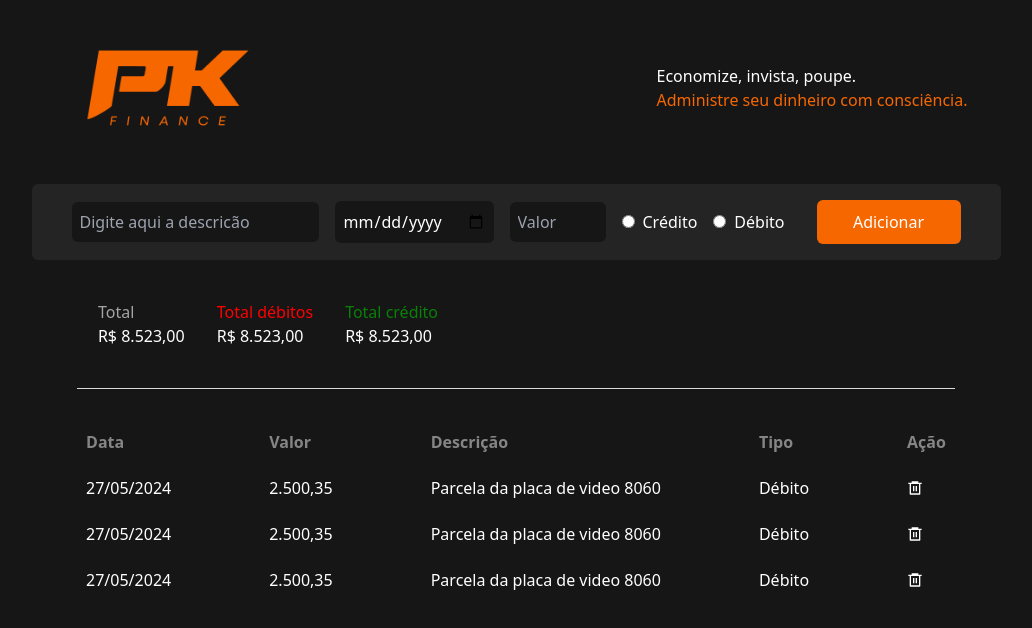
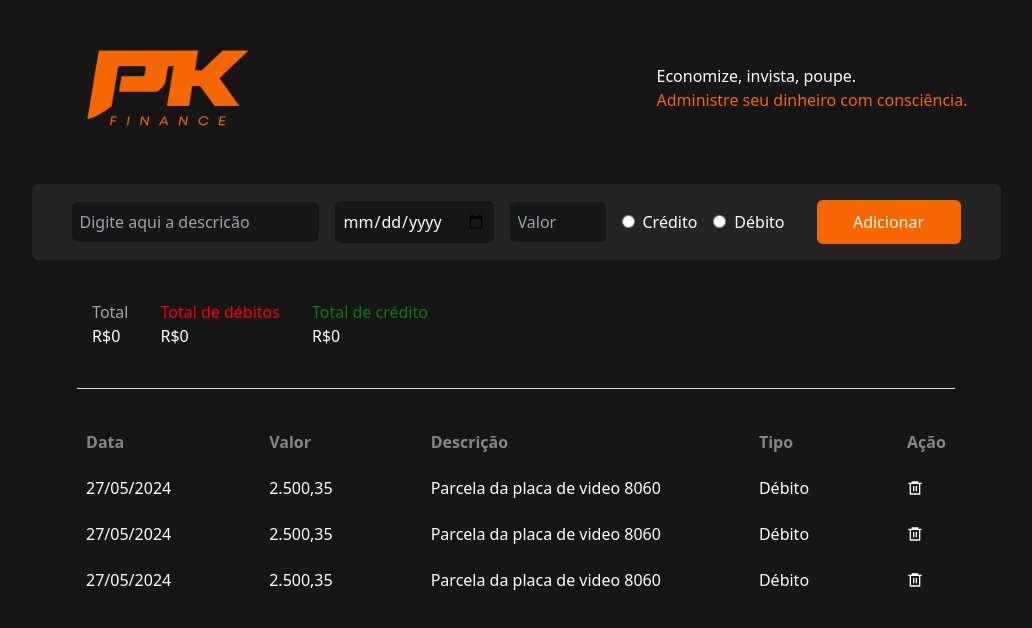
Before and after one commit to gustavogonzag/pk_finance, a React (Vite) app: page / in a window 1280 px wide. Shown: the top 628 px of the page, without its empty margins (124-1156 px from the left). Built offline with nearby package versions, Linux system fonts and the light colour scheme.

Commit message:
feat: insert values in resume

```diff
--- a/src/App.tsx
+++ b/src/App.tsx
@@ -1,14 +1,14 @@
 import Head from "./components/head";
 import SessionAddContent from "./components/sessionAddContent";
-import Resume from './components/resume';
 import List from './components/list';
 
 export default function App() {
   return (
+
+
     <div className="flex flex-wrap flex-col align-center bg-gray-dark min-h-screen">
       <Head />
       <SessionAddContent />
-      <Resume />
       <List />
     </div>
   );
--- a/src/components/resume.tsx
+++ b/src/components/resume.tsx
@@ -1,18 +1,25 @@
-function resume() {
+interface resumeProps {
+    valorTotal: number
+    totalCredito: number
+    totalDebito: number
+}
+
+function resume({valorTotal: valorTotal, totalCredito: totalCredito, totalDebito: totalDebito}: resumeProps) {
+
     return (
-        <div className="flex flex-wrap justify-center mt-10 -ml-28">
+        <div className="flex flex-wrap justify-center mt-10 -ml-32">
             <div className="flex flex-row gap-8 -ml-96">
                 <div>
                     <span className="text-gray-light font-medium">Total <br /></span>
-                    <span className="text-[#FFF] font-medium">R$ 8.523,00</span>
+                    <span className="text-[#FFF] font-medium">R${valorTotal}</span>
                 </div>
                 <div>
-                    <span className="text-[#FF0000] font-medium">Total débitos <br /></span>
-                    <span className="text-[#FFF] font-medium">R$ 8.523,00</span>
+                    <span className="text-[#FF0000] font-medium">Total de débitos <br /></span>
+                    <span className="text-[#FFF] font-medium">R${totalDebito}</span>
                 </div>
                 <div>
-                    <span className="text-[#098007] font-medium">Total crédito <br /></span>
-                    <span className="text-[#FFF] font-medium">R$ 8.523,00</span>
+                    <span className="text-[#098007] font-medium">Total de crédito <br /></span>
+                    <span className="text-[#FFF] font-medium">R${totalCredito}</span>
                 </div>
             </div>
         </div>
--- a/src/components/sessionAddContent.tsx
+++ b/src/components/sessionAddContent.tsx
@@ -1,4 +1,5 @@
-import { useState } from "react";
+import { useEffect, useState } from "react";
+import Resume from "./resume";
 
 function SessionAddContent() {
 
@@ -6,6 +7,15 @@ function SessionAddContent() {
     const [data, setData] = useState<string>("");
     const [valor, setValor] = useState<string>("");
     const [selectedOption, setSelectedOption] = useState<string | null>(null);
+
+    const [valorTotal, setValorTotal] = useState<number>(0);
+    const [totalCredito, setTotalCredito] = useState<number>(0);
+    const [totalDebito, setTotalDebito] = useState<number>(0);
+
+    useEffect(() => {
+        const registrosFinanceiros = JSON.parse(localStorage.getItem('registrosFinanceiros') || '[]');
+        somaValor(registrosFinanceiros);
+    }, []);
 
     const handleOptionChange = (option: string) => {
         // Se o mesmo botão de rádio for clicado novamente, desmarque-o
@@ -19,8 +29,7 @@ function SessionAddContent() {
         setSelectedOption(null);
     }
 
-    const handleAdd = (event: { preventDefault: () => void; }) => {
-        event.preventDefault();
+    const handleAdd = () => {
         const receita = {
             descricao: descricao,
             data: data,
@@ -32,16 +41,38 @@ function SessionAddContent() {
             receita
         ]
         addSaveStorage(registrosFinanceiros);
+        somaValor(registrosFinanceiros);
     };
+
+    // eslint-disable-next-line @typescript-eslint/no-explicit-any
+    const somaValor = (formData: string | any[] ) => {
+        let total = 0;
+        let totalCredito = 0;
+        let totalDebito = 0;
+        for (let i = 0; i < formData.length; i++) {
+            total += parseFloat(formData[i].valor);
+        }
+
+        for (let i = 0; i < formData.length; i++) {
+            if (formData[i].selectedOption === 'credito') {
+                totalCredito += parseFloat(formData[i].valor);
+            } else if (formData[i].selectedOption === 'debito') {
+                totalDebito += parseFloat(formData[i].valor);
+            }
+        }
+        setTotalCredito(totalCredito);
+        setTotalDebito(totalDebito);
+        setValorTotal(total);
+    }
 
     // eslint-disable-next-line @typescript-eslint/no-unused-vars, @typescript-eslint/no-explicit-any
     const addSaveStorage = (registrosFinanceiros: any) => {
         localStorage.setItem('registrosFinanceiros', JSON.stringify(registrosFinanceiros));
-        console.log(registrosFinanceiros);
         clearFields();
     }
 
     return (
+        <>
         <div className="flex justify-center mt-10">
             <div className="flex flex-wrap justify-center items-center bg-[#242424] w-auto rounded-md gap-4 px-10 py-4">
                 <input className="p-2 rounded-md bg-gray-dark text-[#FFF]" placeholder="Digite aqui a descricão" type="text" onChange={(e) => setDescricao(e.target.value)} value={descricao} />
@@ -60,6 +91,9 @@ function SessionAddContent() {
                 <button className="bg-orange rounded-md px-4 text-[#FFF] font-medium ml-4 w-36 h-11" onClick={handleAdd}>Adicionar</button>
             </div>
         </div>
+        <Resume valorTotal={valorTotal} totalCredito={totalCredito} totalDebito={totalDebito}/>
+        </>
+
     )
 }
 
```
